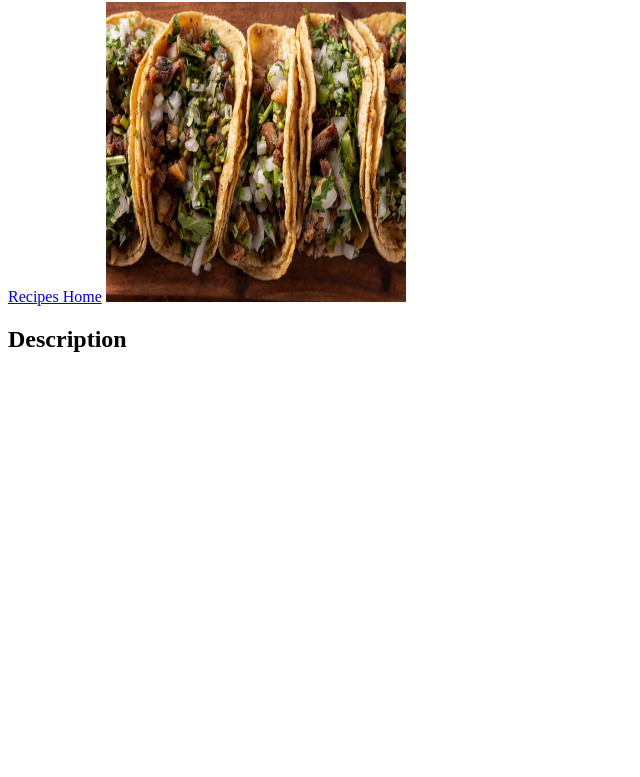
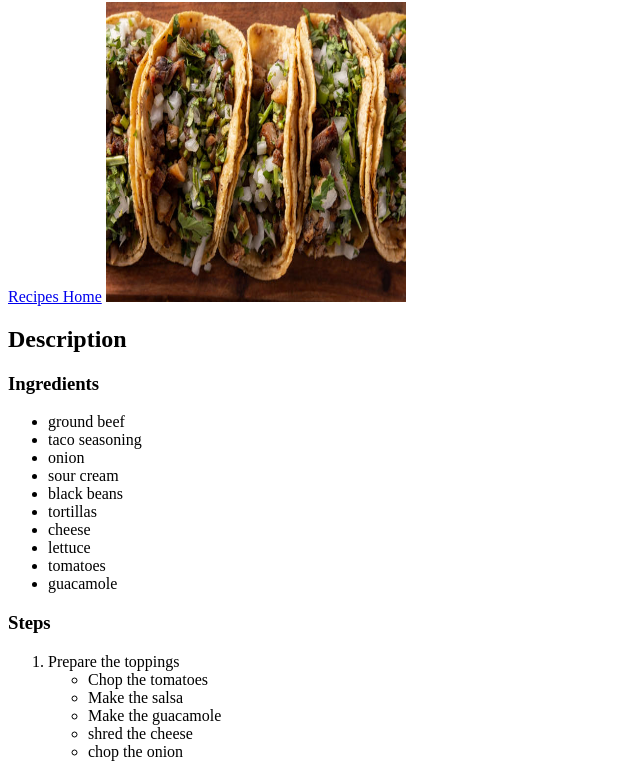
Before and after one commit to nmromero12/odin-recipes, a plain HTML site: page recipes/tacos.html in a window 1280 px wide. Shown: the part 78-855 px from the top of the page, without its empty margins (0-640 px from the left). Before the commit the page ends 800 px from the top, so only its background shows below. Drawn offline with Linux system fonts and the light colour scheme.

Commit message:
Add ingredients list to taco recipe.

```diff
--- a/recipes/tacos.html
+++ b/recipes/tacos.html
@@ -9,6 +9,30 @@
         <a href="../index.html">Recipes Home</a>
         <img src="../recipe-images/tacos.jpg" alt="Taco image" height="300" width="300">
         <h2>Description</h2>
+        <h3>Ingredients</h3>
+        <ul>
+            <li>ground beef</li>
+            <li>taco seasoning</li>
+            <li>onion</li>
+            <li>sour cream</li>
+            <li>black beans</li>
+            <li>tortillas</li>
+            <li>cheese</li>
+            <li>lettuce</li>
+            <li>tomatoes</li>
+            <li>guacamole</li>
+        </ul>
+        <h3>Steps</h3>
+        <ol>
+            <li>Prepare the toppings</li>
+            <ul>
+                <li>Chop the tomatoes</li>
+                <li>Make the salsa</li>
+                <li>Make the guacamole</li>
+                <li>shred the cheese</li>
+                <li>chop the onion</li>
+            </ul>
+        </ol>
     </body>
 
 
```
